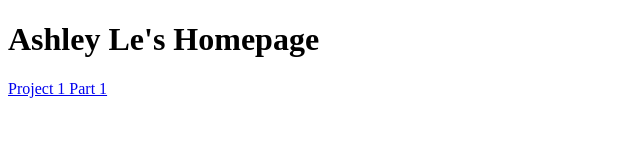
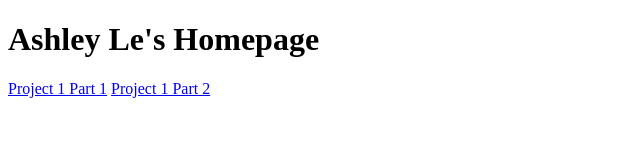
Before and after one commit to awesome-name-here/awesome-name-here.github.io, a plain HTML site: page index.html in a window 1280 px wide. Shown: the whole page, without its empty margins (0-640 px from the left). Drawn offline with Linux system fonts and the light colour scheme.

Commit message:
Update index.html
Added project 1 part 2 link

```diff
--- a/index.html
+++ b/index.html
@@ -6,6 +6,7 @@
 	<body style="font-family: montserrat;">
 		<h1>Ashley Le's Homepage</h1>
 		<a href="https://awesome-name-lol.github.io/project1part1.html">Project 1 Part 1</a>
+		<a href="https://awesome-name-lol.github.io/project1part2.html">Project 1 Part 2</a>
 		<!--body text here-->
 	</body>
 </html>
```
